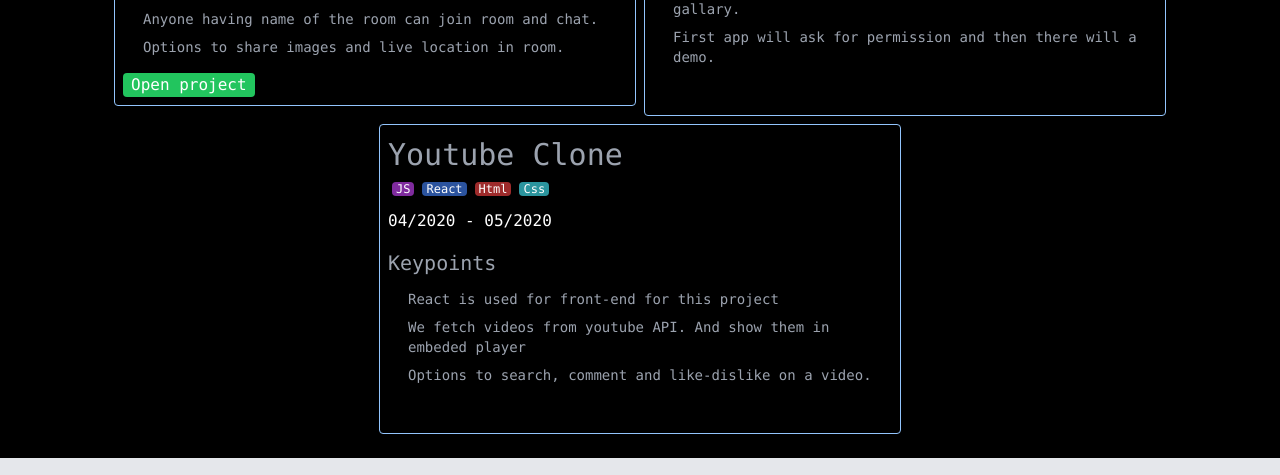
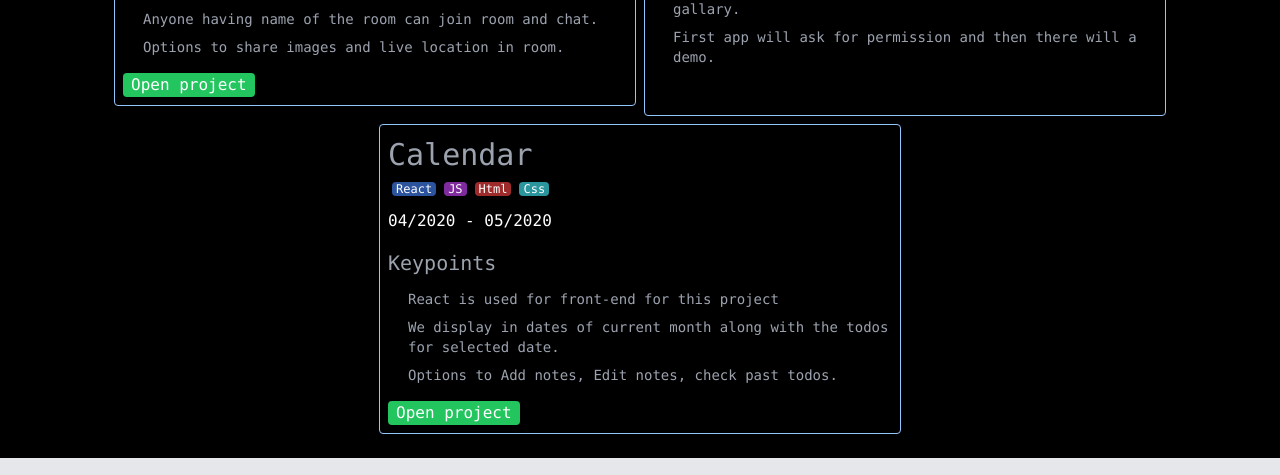
Before and after one commit to ashish19977/portfolio, a React (Create React App) app: page / in a window 1280 px wide. Shown: the part 2140-2615 px from the top of the page. Built offline with nearby package versions, Linux system fonts and the light colour scheme; no server answers.

Commit message:
Update content.js

```diff
--- a/src/content.js
+++ b/src/content.js
@@ -92,13 +92,14 @@
       date: '09/2020 - 10/2020'
     },
     {
-      name: 'Youtube Clone',
-      techUsed:['JS', 'React', 'Html', 'Css'],
+      name: 'Calendar',
+      techUsed:['React', 'JS', 'Html', 'Css'],
       keyPoints:[
         'React is used for front-end for this project',
-        'We fetch videos from youtube API. And show them in embeded player',
-        'Options to search, comment and like-dislike on a video.'
+        'We display in dates of current month along with the todos for selected date.',
+        'Options to Add notes, Edit notes, check past todos.'
       ],
+      link: 'https://ashish1997-calendar.netlify.app',
       date: '04/2020 - 05/2020'
     },
   ],
```
